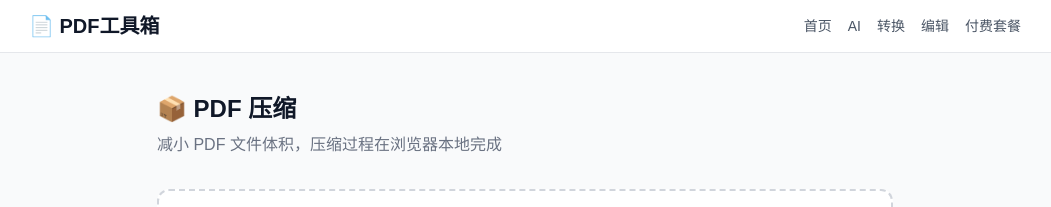
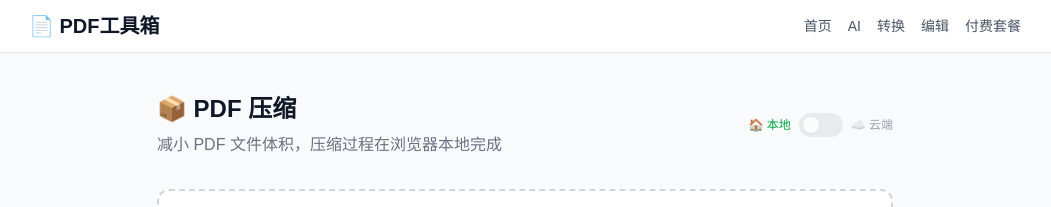
Before and after one commit to DAIJINCAI3/pdf-toolbox, a Next.js app: page /tools/compress in a window 1280 px wide. Shown: the top 207 px of the page, without its empty margins (115-1166 px from the left). Built offline with nearby package versions, Linux system fonts and the light colour scheme.

Commit message:
feat: 本地/云端模式开关 — 大文件自动提醒 + 通用ModeSwitch组件

```diff
--- a/src/app/tools/compress/page.tsx
+++ b/src/app/tools/compress/page.tsx
@@ -5,6 +5,7 @@ import FileUploader from "@/components/FileUploader";
 import { compressPDF, formatFileSize } from "@/lib/compress-pdf";
 import type { CompressionLevel, CompressionResult } from "@/lib/compress-pdf";
 import { downloadPDF } from "@/lib/merge-pdf";
+import ModeSwitch, { useProcessingMode, CloudTip } from "@/components/ModeSwitch";
 
 /** 三个压缩级别的配置 */
 const COMPRESSION_LEVELS: {
@@ -86,13 +87,23 @@ export default function CompressPage() {
     ? Math.round((1 - result.compressedSize / result.originalSize) * 100)
     : 0;
 
+  const { mode, showTip, dismissTip } = useProcessingMode({
+    fileSize: file?.size,
+  });
+
   return (
     <div className="mx-auto max-w-3xl px-4 py-10">
       <div className="mb-8">
-        <h1 className="mb-2 text-2xl font-bold">📦 PDF 压缩</h1>
-        <p className="text-gray-500">
-          减小 PDF 文件体积，压缩过程在浏览器本地完成
-        </p>
+        <div className="flex items-center justify-between">
+          <div>
+            <h1 className="mb-2 text-2xl font-bold">📦 PDF 压缩</h1>
+            <p className="text-gray-500">
+              减小 PDF 文件体积，压缩过程在浏览器本地完成
+            </p>
+          </div>
+          <ModeSwitch mode={mode} onChange={() => {}} disabled />
+        </div>
+        {showTip && <div className="mt-3"><CloudTip onDismiss={dismissTip} /></div>}
       </div>
 
       {!file ? (
--- /dev/null
+++ b/src/components/ModeSwitch.tsx
@@ -0,0 +1,82 @@
+"use client";
+
+import { useState, useEffect } from "react";
+
+interface ModeSwitchProps {
+  /** 当前文件大小（bytes），用于自动提醒 */
+  fileSize?: number;
+  /** 当前文件页数，用于自动提醒 */
+  pageCount?: number;
+}
+
+/**
+ * 本地/云端模式开关
+ *
+ * 默认本地处理。当文件 >50MB 或 >500 页时，自动弹出建议切换云端。
+ * 当前云端模式暂不可用（需后端部署），仅作为未来扩展入口。
+ */
+export function useProcessingMode(opts?: ModeSwitchProps) {
+  const [mode, setMode] = useState<"local" | "cloud">("local");
+  const [showTip, setShowTip] = useState(false);
+
+  useEffect(() => {
+    if (!opts) return;
+    const isBig = (opts.fileSize && opts.fileSize > 50 * 1024 * 1024) ||
+      (opts.pageCount && opts.pageCount > 500);
+    if (isBig && mode === "local") {
+      setShowTip(true);
+    }
+  }, [opts?.fileSize, opts?.pageCount, mode]);
+
+  const dismissTip = () => setShowTip(false);
+
+  return { mode, setMode, showTip, dismissTip };
+}
+
+export default function ModeSwitch({
+  mode,
+  onChange,
+  disabled = false,
+}: {
+  mode: "local" | "cloud";
+  onChange: (m: "local" | "cloud") => void;
+  disabled?: boolean;
+}) {
+  const isCloud = mode === "cloud";
+
+  return (
+    <div className="flex items-center gap-2">
+      <span className={`text-xs font-medium ${!isCloud ? "text-green-600" : "text-gray-400"}`}>
+        🏠 本地
+      </span>
+      <button
+        type="button"
+        role="switch"
+        aria-checked={isCloud}
+        disabled={disabled}
+        onClick={() => onChange(isCloud ? "local" : "cloud")}
+        className={`relative inline-flex h-6 w-11 items-center rounded-full transition-colors ${
+          disabled ? "cursor-not-allowed opacity-40" : "cursor-pointer"
+        } ${isCloud ? "bg-blue-600" : "bg-gray-300"}`}
+      >
+        <span
+          className={`inline-block h-4 w-4 transform rounded-full bg-white shadow transition-transform ${
+            isCloud ? "translate-x-6" : "translate-x-1"
+          }`}
+        />
+      </button>
+      <span className={`text-xs font-medium ${isCloud ? "text-blue-600" : "text-gray-400"}`}>
+        ☁️ 云端
+      </span>
+    </div>
+  );
+}
+
+export function CloudTip({ onDismiss }: { onDismiss: () => void }) {
+  return (
+    <div className="flex items-center gap-3 rounded-lg border border-amber-200 bg-amber-50 px-3 py-2 text-xs text-amber-700">
+      <span>⚠️ 文件较大，本地处理可能较慢。云端模式暂不可用，敬请期待。</span>
+      <button type="button" onClick={onDismiss} className="flex-shrink-0 text-amber-400 hover:text-amber-600">✕</button>
+    </div>
+  );
+}
```
